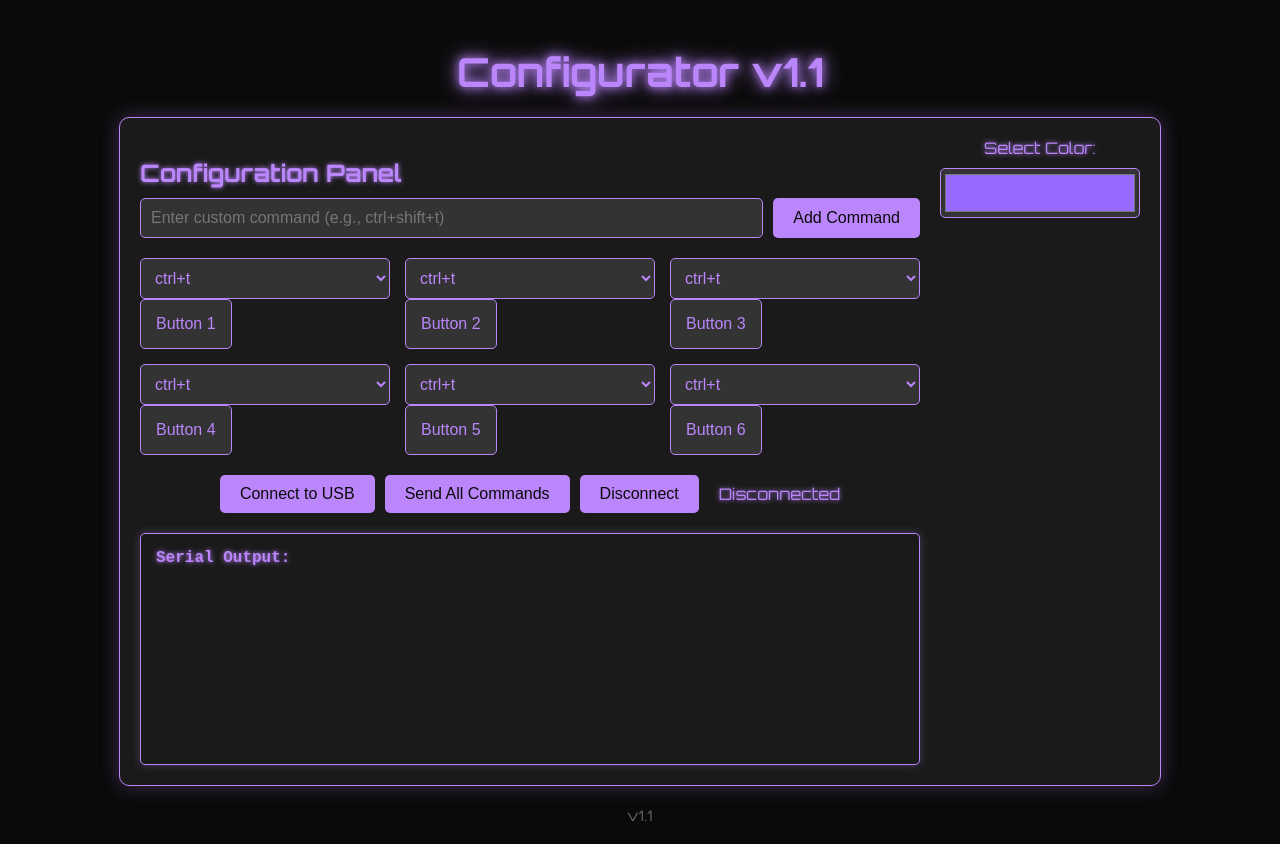
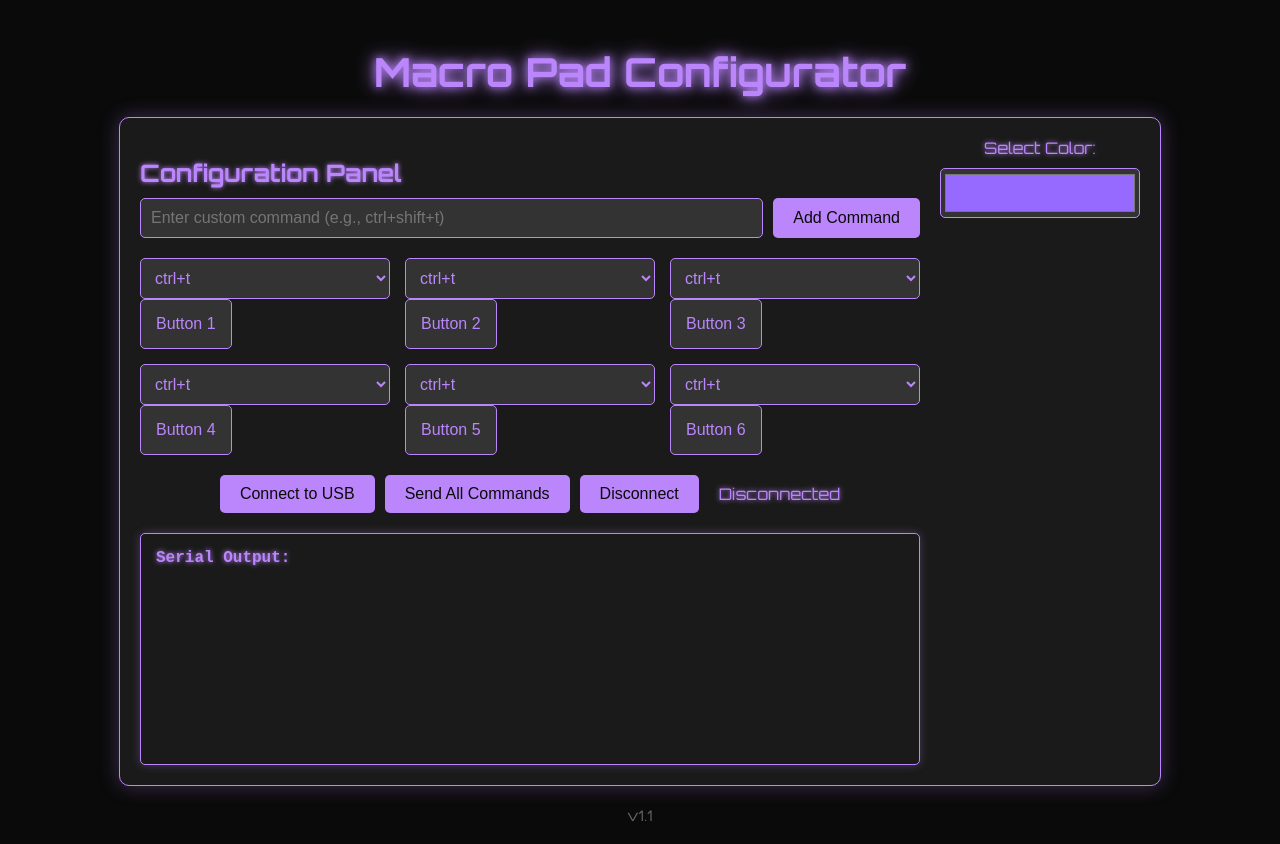
Before and after one commit to its0Cream/Esp32_ble_macro, a plain HTML site: page index.html in a window 1280 px wide. Drawn offline with Linux system fonts and the light colour scheme.

Commit message:
Update index.html

```diff
--- a/index.html
+++ b/index.html
@@ -228,7 +228,7 @@
 </head>
 <body>
 
-    <h1>Configurator v1.1</h1>
+    <h1>Macro Pad Configurator</h1>
     <div class="container">
         <div class="config-panel">
             <h2>Configuration Panel</h2>
@@ -372,8 +372,8 @@
                                     // Display the line in the serial output
                                     document.getElementById('serialOutput').textContent += line + "\n";
 
-                                    // If the line is a space-separated list of commands, update dropdowns
-                                    if (line.includes(" ")) {
+                                    // If the line is a semicolon-separated list of commands, update dropdowns
+                                    if (line.includes(";")) {
                                         updateCommandDropdowns(line);
                                     }
                                 }
@@ -421,14 +421,14 @@
                 document.getElementById('command4').value,
                 document.getElementById('command5').value,
                 document.getElementById('command6').value
-            ].join(" ");
+            ].join(";");
 
             // Get the selected color and remove the '#' symbol
             const color = document.getElementById('colorPicker').value.slice(1);
 
             if (serialPort && serialPort.writable) {
                 const writer = serialPort.writable.getWriter();
-                await writer.write(new TextEncoder().encode(commands + " " + color + "\n")); // Add newline for clarity
+                await writer.write(new TextEncoder().encode(commands + ";" + color + "\n")); // Add newline for clarity
                 writer.releaseLock();
             } else {
                 alert('Not connected to USB device');
@@ -436,7 +436,7 @@
         }
 
         function updateCommandDropdowns(commandsString) {
-            const commands = commandsString.split(" ");
+            const commands = commandsString.split(";");
             const dropdowns = document.querySelectorAll('.command-select');
 
             // Clear only the dynamically added options, not the predefined ones
```
